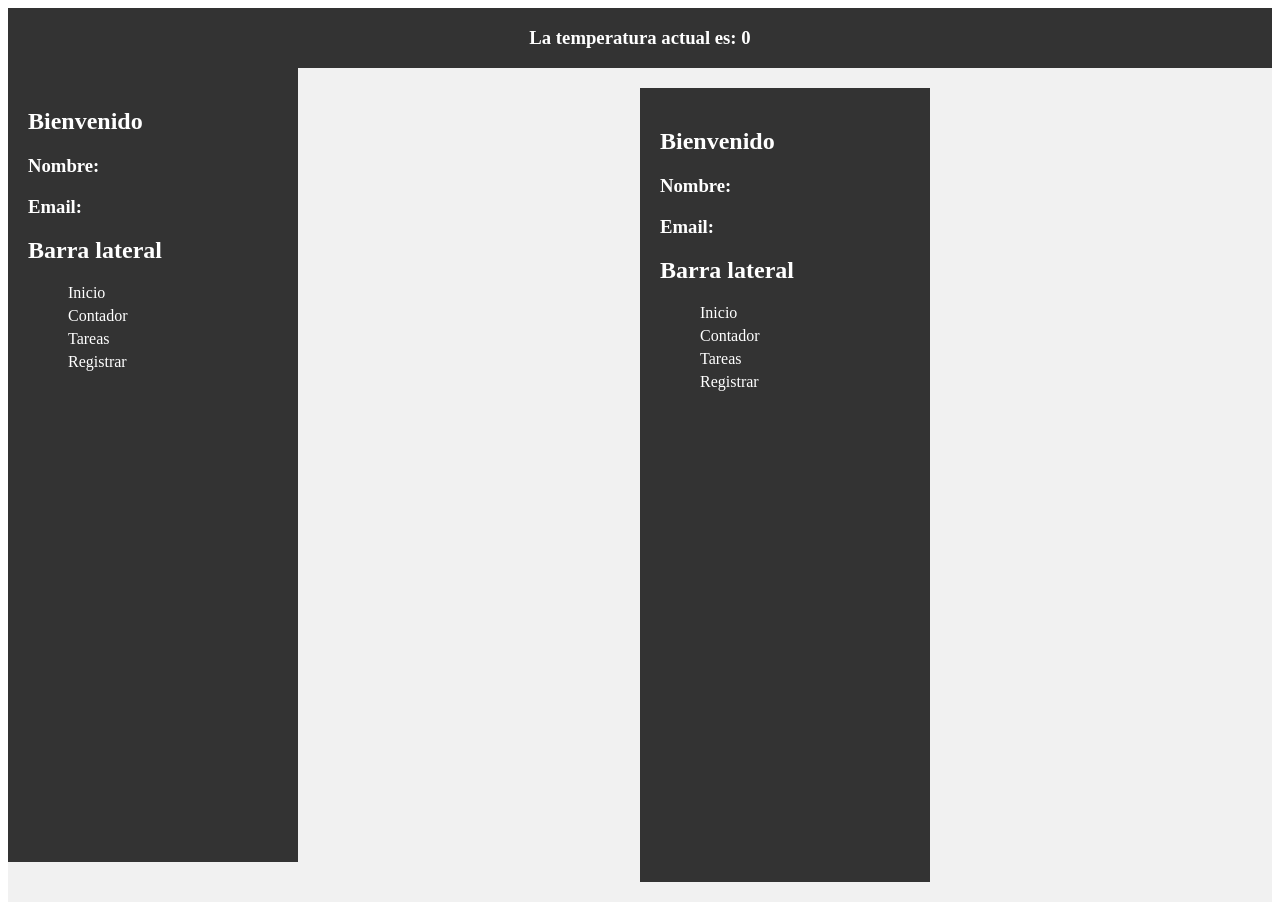
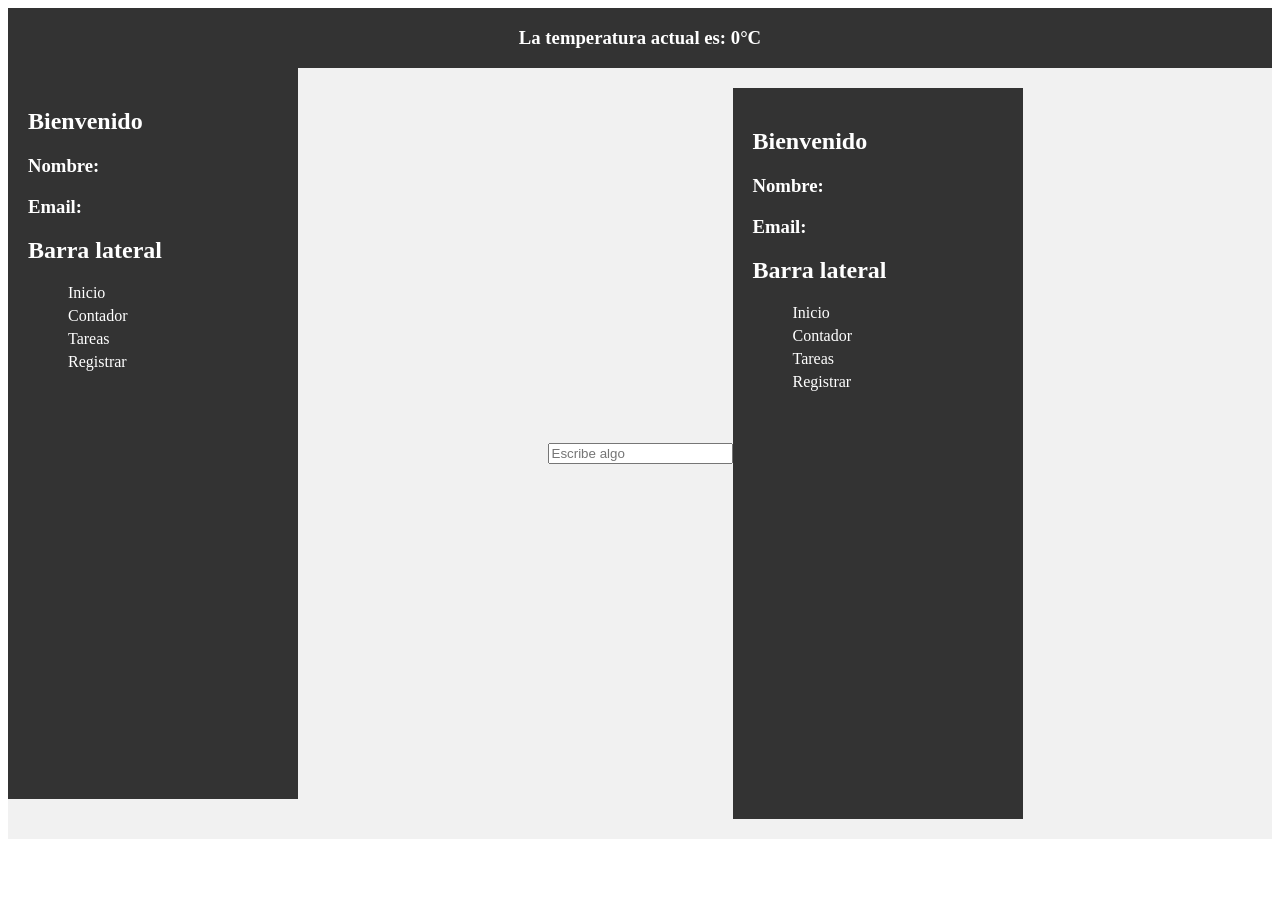
Before and after one commit to GaboSandova1/Proyecto-Vue, a Vue app: page /sideBar in a window 1280 px wide. After the commit the page ends 847 px from the top, so only its background shows below. Built offline with nearby package versions, Linux system fonts and the light colour scheme; no server answers.

Commit message:
practica, componentes padres e hijos y props

```diff
--- a/src/components/Header.vue
+++ b/src/components/Header.vue
@@ -1,12 +1,19 @@
 <template>
     <div class="header">
-        <h3>La temperatura actual es: <Weather></Weather></h3>
+        {{ mensajeRecibido }} <Weather></Weather>
 
     </div>
 </template>
 
 <script setup>
     import Weather from './Weather.vue';
+    import { defineProps, ref, watch } from 'vue';
+    const props = defineProps(['mensaje']);
+    const mensajeRecibido = ref(props.mensaje);
+    watch(() => props.mensaje, (newValue) => {
+        mensajeRecibido.value = newValue;
+    });
+
 
 </script>
 
--- a/src/components/Weather.vue
+++ b/src/components/Weather.vue
@@ -1,5 +1,5 @@
 <template>
-    {{ weatherStore.temperatura }}
+    <h3>La temperatura actual es: {{ weatherStore.temperatura }}°C</h3>
 </template>
 
 <script setup>
--- a/src/components/sideBar.vue
+++ b/src/components/sideBar.vue
@@ -37,7 +37,7 @@
         padding: 20px;
         background-color: #333;
         color: #fff;
-        height: 94.3vh;
+        height: 86.4vh;
     }
     li {
         list-style: none;
--- a/src/helpers/getWeather.js
+++ b/src/helpers/getWeather.js
@@ -1,9 +1,9 @@
 import axios from 'axios';
 
-const API_URL = 'https://api.open-meteo.com/v1/forecast?latitude=10.2354&longitude=-67.5911&hourly=temperature_2m&timezone=auto';
+const API_URL = 'https://api.open-meteo.com/v1/forecast?latitude=10.2354&longitude=-67.5911&current=temperature_2m&timezone=auto&forecast_days=1';
 
 export const getTemperatura = async () => {
     const respuesta = await axios.get(API_URL);
-    const nuevaTemperatura = respuesta.data.hourly.temperature_2m[0].value;
+    const nuevaTemperatura = respuesta.data.current.temperature_2m;
     return nuevaTemperatura;
 }
--- a/src/views/MainView.vue
+++ b/src/views/MainView.vue
@@ -1,8 +1,10 @@
 <template>
-    <Header></Header>
+    <Header :mensaje="texto"></Header>
     <div class="container">
         <sideBar></sideBar>
         <div class="content">
+            <input type="text" v-model="texto" placeholder="Escribe algo">
+            {{ texto }}
             <Router-view></Router-view>
 
         </div>
@@ -11,7 +13,9 @@
 
 <script setup>
     import sideBar from '../components/sideBar.vue';
-    import Header from '../components/header.vue';
+    import Header from '../components/Header.vue';
+    import { ref } from 'vue';
+    const texto = ref('');
 
 </script>
 
```
